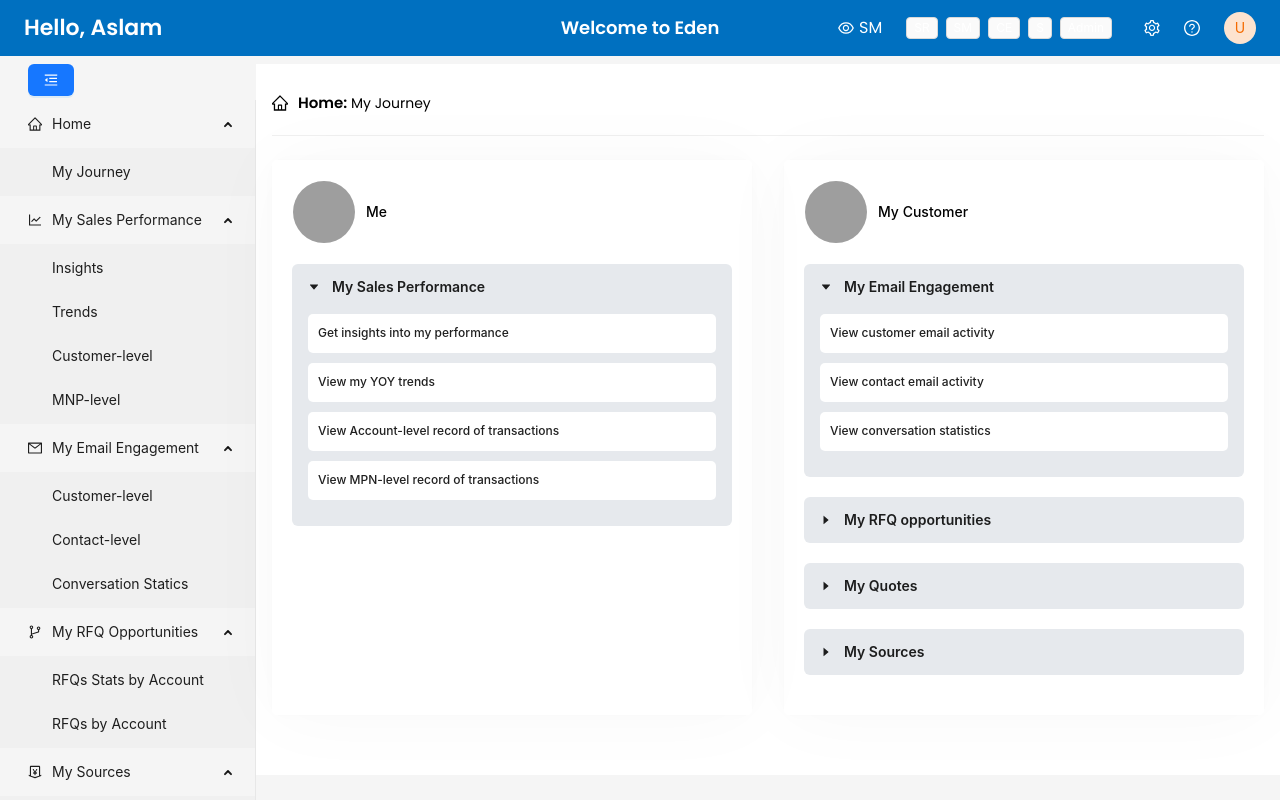
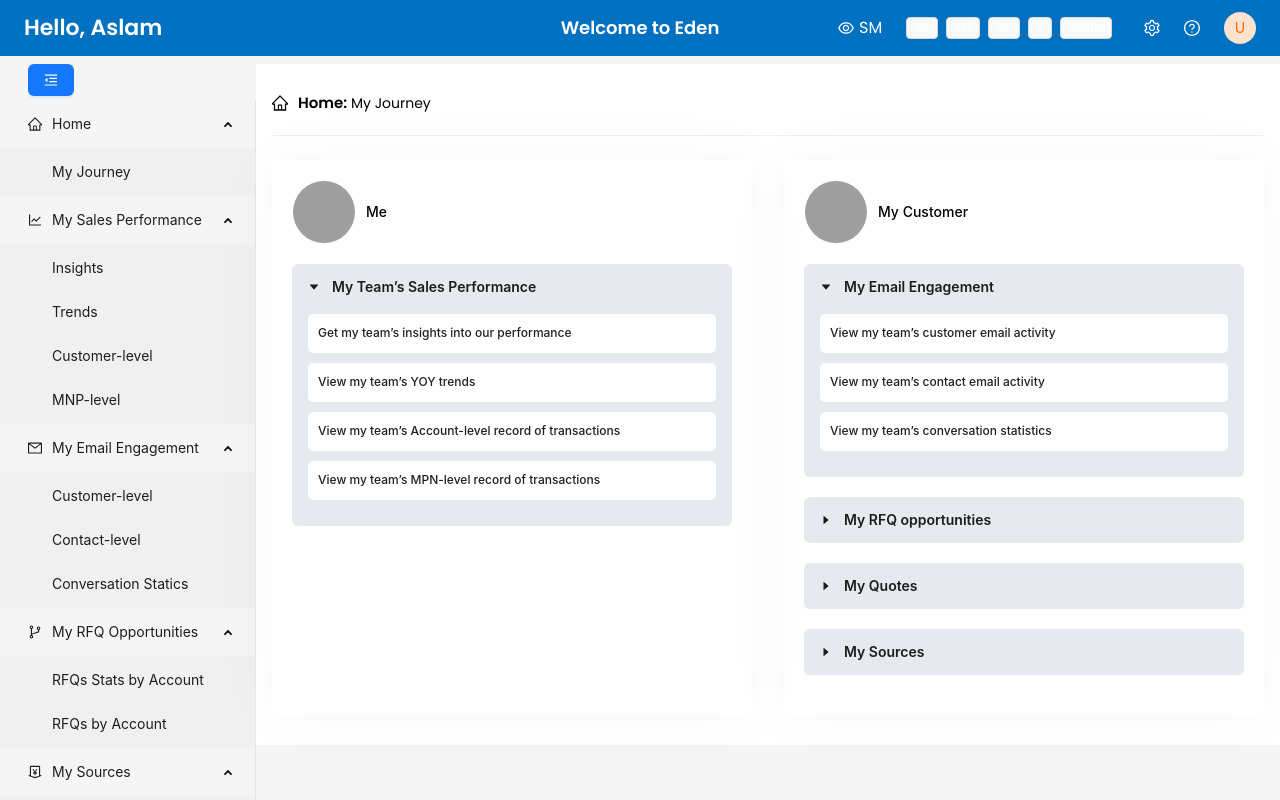
Before and after one commit to Zeeshnhmd/supreme_components_international, a React (Create React App) app: page /my-journey in a window 1280 px wide. Both pictures are taken after a click on the element "SM". Built offline with nearby package versions, Linux system fonts and the light colour scheme; grey boxes are pictures that could not be loaded.

Commit message:
feat: showinging data according to user

```diff
--- a/src/App.js
+++ b/src/App.js
@@ -1,3 +1,4 @@
+import { useState } from 'react';
 import { Route, Routes } from 'react-router-dom';
 
 import Layout from './components/layout';
@@ -15,11 +16,13 @@ function App() {
 		{ id: '5', type: 'Admin' },
 	];
 
+	const [userType, setUserType] = useState('SR');
+
 	return (
-		<Layout userTypes={userTypes}>
+		<Layout userTypes={userTypes} userType={userType} setUserType={setUserType}>
 			<Routes>
 				<Route path="/" element={<Home />} />
-				<Route path="/my-journey" element={<Journey />} />
+				<Route path="/my-journey" element={<Journey userType={userType} />} />
 				<Route path="/sales-performance/insights" element={<Insights />} />
 				<Route path="/sales-performance/trends" element={<Trends />} />
 			</Routes>
--- a/src/components/header/index.jsx
+++ b/src/components/header/index.jsx
@@ -7,11 +7,7 @@ import { Avatar, Dropdown, Tag } from 'antd';
 import React, { useState } from 'react';
 import styles from './header.module.scss';
 
-const Header = ({ userTypes }) => {
-	console.log(userTypes);
-
-	const [userType, setUserType] = useState('SR');
-
+const Header = ({ userTypes, userType, setUserType }) => {
 	const items = [
 		{
 			label: <a href="/">View Profile</a>,
--- a/src/components/layout/index.jsx
+++ b/src/components/layout/index.jsx
@@ -4,7 +4,7 @@ import SideBar from '../sidebar';
 
 import styles from './layout.module.scss';
 
-const Layout = ({ children, userTypes }) => {
+const Layout = ({ children, userTypes, userType, setUserType }) => {
 	const [collapsed, setCollapsed] = useState(false);
 	const toggleCollapsed = () => {
 		setCollapsed(!collapsed);
@@ -13,7 +13,11 @@ const Layout = ({ children, userTypes }) => {
 	return (
 		<div className={styles['layout-wrapper']}>
 			<div className={styles['header']}>
-				<Header userTypes={userTypes} />
+				<Header
+					userTypes={userTypes}
+					userType={userType}
+					setUserType={setUserType}
+				/>
 			</div>
 			<div className={styles['sidebar-content-wrapper']}>
 				<div
--- a/src/pages/home/journey/index.jsx
+++ b/src/pages/home/journey/index.jsx
@@ -5,7 +5,9 @@ import styles from './journey.module.scss';
 
 const { Panel } = Collapse;
 
-const Journey = () => {
+const Journey = ({ userType }) => {
+	console.log(userType, 'hi teh');
+
 	const mySalesPerformance = [
 		{ id: '1', title: 'Get insights into my performance' },
 		{ id: '2', title: 'View my YOY trends' },
@@ -13,7 +15,24 @@ const Journey = () => {
 		{ id: '4', title: 'View MPN-level record of transactions' },
 	];
 
-	const myCustomer = [
+	const myTeamsSalesPerformance = [
+		{ id: '1', title: 'Get my team’s insights into our performance' },
+		{ id: '2', title: 'View my team’s YOY trends' },
+		{ id: '3', title: 'View my team’s Account-level record of transactions' },
+		{ id: '4', title: 'View my team’s  MPN-level record of transactions' },
+	];
+
+	const mySalesPerformanceCE = [
+		{ id: '1', title: 'Get insights into SCI’s performance' },
+		{ id: '2', title: 'View SCI’s team’s YOY trends' },
+		{
+			id: '3',
+			title: 'View SCI’s team’s Account-level record of transactions',
+		},
+		{ id: '4', title: 'View SCI’s team’s  MPN-level record of transactions' },
+	];
+
+	const myCustomerSR = [
 		{
 			id: 1,
 			title: 'My Email Engagement',
@@ -76,6 +95,132 @@ const Journey = () => {
 		},
 	];
 
+	const myCustomerSM = [
+		{
+			id: 1,
+			title: 'My Email Engagement',
+			data: [
+				{
+					id: '1',
+					name: 'View my team’s  customer email activity',
+				},
+				{
+					id: '2',
+					name: 'View my team’s contact email activity',
+				},
+				{
+					id: '3',
+					name: 'View my team’s conversation statistics',
+				},
+			],
+		},
+		{
+			id: 2,
+			title: 'My RFQ opportunities',
+			data: [
+				{
+					id: '1',
+					name: 'View my team’s RFQ stats by account',
+				},
+				{
+					id: '2',
+					name: 'View my team’s RFQs by account',
+				},
+			],
+		},
+		{
+			id: 3,
+			title: 'My Quotes',
+			data: [
+				{
+					id: '1',
+					name: 'View my team’s Quote Summaries',
+				},
+				{
+					id: '2',
+					name: 'View my team’s Quote Book',
+				},
+			],
+		},
+		{
+			id: 4,
+			title: 'My Sources',
+			data: [
+				{
+					id: '1',
+					name: 'View my team’s MPN cost book',
+				},
+				{
+					id: '2',
+					name: 'View the Sourcing Queue',
+				},
+			],
+		},
+	];
+
+	const myCustomerCE = [
+		{
+			id: 1,
+			title: 'My Email Engagement',
+			data: [
+				{
+					id: '1',
+					name: 'View SCI’s team’s  customer email activity',
+				},
+				{
+					id: '2',
+					name: 'View SCI’s team’s contact email activity',
+				},
+				{
+					id: '3',
+					name: 'View SCI’s team’s conversation statistics',
+				},
+			],
+		},
+		{
+			id: 2,
+			title: 'My RFQ opportunities',
+			data: [
+				{
+					id: '1',
+					name: 'View SCI’s RFQ stats by account',
+				},
+				{
+					id: '2',
+					name: 'View SCI’s RFQs by account',
+				},
+			],
+		},
+		{
+			id: 3,
+			title: 'My Quotes',
+			data: [
+				{
+					id: '1',
+					name: 'View SCI’s Quote Summaries',
+				},
+				{
+					id: '2',
+					name: 'View SCI’s Quote Book',
+				},
+			],
+		},
+		{
+			id: 4,
+			title: 'My Sources',
+			data: [
+				{
+					id: '1',
+					name: 'View SCI’s MPN cost book',
+				},
+				{
+					id: '2',
+					name: 'View the Sourcing Queue',
+				},
+			],
+		},
+	];
+
 	return (
 		<div className={styles['wrapper']}>
 			<div className={styles['tabs']}>
@@ -110,17 +255,47 @@ const Journey = () => {
 								header={
 									<div className={styles['panel-header-wrapper']}>
 										<p className={styles['panel-header']}>
-											My Sales Performance
+											{(userType === 'SR' ||
+												userType === 'CE' ||
+												userType === 'CE' ||
+												userType === 'S' ||
+												userType === 'Admin') &&
+												'My Sales Performance'}
+											{userType === 'SM' && 'My Team’s Sales Performance'}
 										</p>
 									</div>
 								}
 								key="1"
 							>
+								{userType === 'SR' && (
+									<>
 										{mySalesPerformance.map((el) => (
 											<div key={el.id} className={styles['card']}>
 												<p className={styles['card-name']}>{el.title}</p>
 											</div>
 										))}
+									</>
+								)}
+								{userType === 'SM' && (
+									<>
+										{myTeamsSalesPerformance.map((el) => (
+											<div key={el.id} className={styles['card']}>
+												<p className={styles['card-name']}>{el.title}</p>
+											</div>
+										))}
+									</>
+								)}
+								{(userType === 'CE' ||
+									userType === 'S' ||
+									userType === 'Admin') && (
+									<>
+										{mySalesPerformanceCE.map((el) => (
+											<div key={el.id} className={styles['card']}>
+												<p className={styles['card-name']}>{el.title}</p>
+											</div>
+										))}
+									</>
+								)}
 							</Panel>
 						</Collapse>
 					</div>
@@ -143,7 +318,9 @@ const Journey = () => {
 							)}
 							className={styles['collapse-wrapper']}
 						>
-							{myCustomer.map((el) => (
+							{userType === 'SR' && (
+								<>
+									{myCustomerSR.map((el) => (
 										<Panel
 											key={el.id}
 											className={styles['collapse-panel']}
@@ -160,6 +337,52 @@ const Journey = () => {
 											))}
 										</Panel>
 									))}
+								</>
+							)}
+							{userType === 'SM' && (
+								<>
+									{myCustomerSM.map((el) => (
+										<Panel
+											key={el.id}
+											className={styles['collapse-panel']}
+											header={
+												<div className={styles['panel-header-wrapper']}>
+													<p className={styles['panel-header']}>{el.title}</p>
+												</div>
+											}
+										>
+											{el.data.map((el) => (
+												<div key={el.id} className={styles['card']}>
+													<p className={styles['card-name']}>{el.name}</p>
+												</div>
+											))}
+										</Panel>
+									))}
+								</>
+							)}
+							{(userType === 'CE' ||
+								userType === 'S' ||
+								userType === 'Admin') && (
+								<>
+									{myCustomerCE.map((el) => (
+										<Panel
+											key={el.id}
+											className={styles['collapse-panel']}
+											header={
+												<div className={styles['panel-header-wrapper']}>
+													<p className={styles['panel-header']}>{el.title}</p>
+												</div>
+											}
+										>
+											{el.data.map((el) => (
+												<div key={el.id} className={styles['card']}>
+													<p className={styles['card-name']}>{el.name}</p>
+												</div>
+											))}
+										</Panel>
+									))}
+								</>
+							)}
 						</Collapse>
 					</div>
 				</Col>
--- a/src/pages/home/journey/journey.module.scss
+++ b/src/pages/home/journey/journey.module.scss
@@ -17,7 +17,6 @@
 		}
 	}
 	.trees-wrapper {
-		margin-bottom: 30px;
 		.tree-wrapper {
 			border-radius: 5px;
 			padding: 20px;
```
Lines whose indentation alone changed are shown as unchanged.
